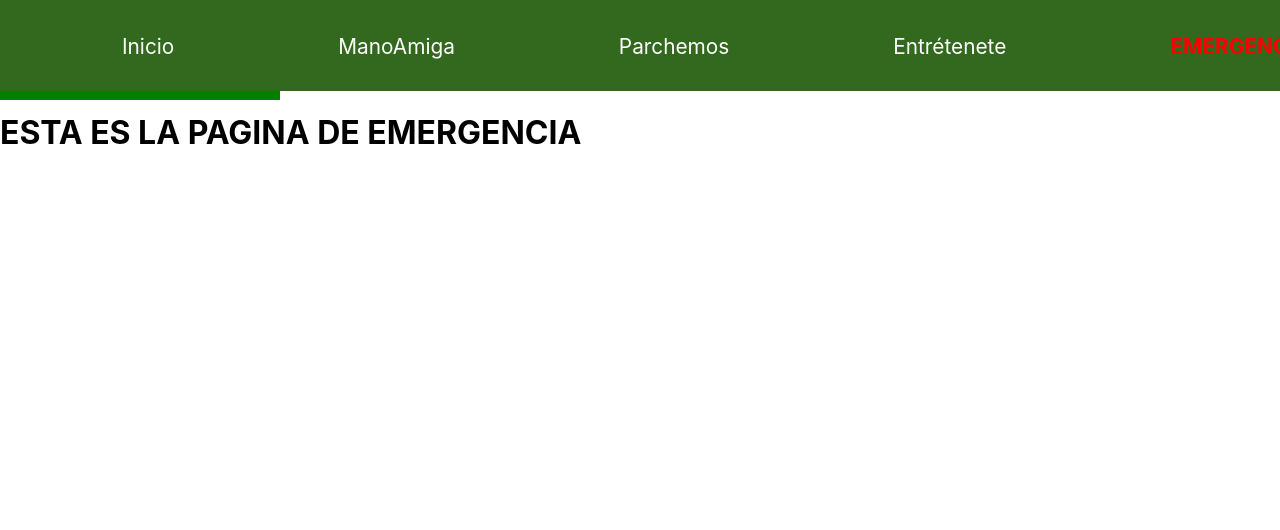
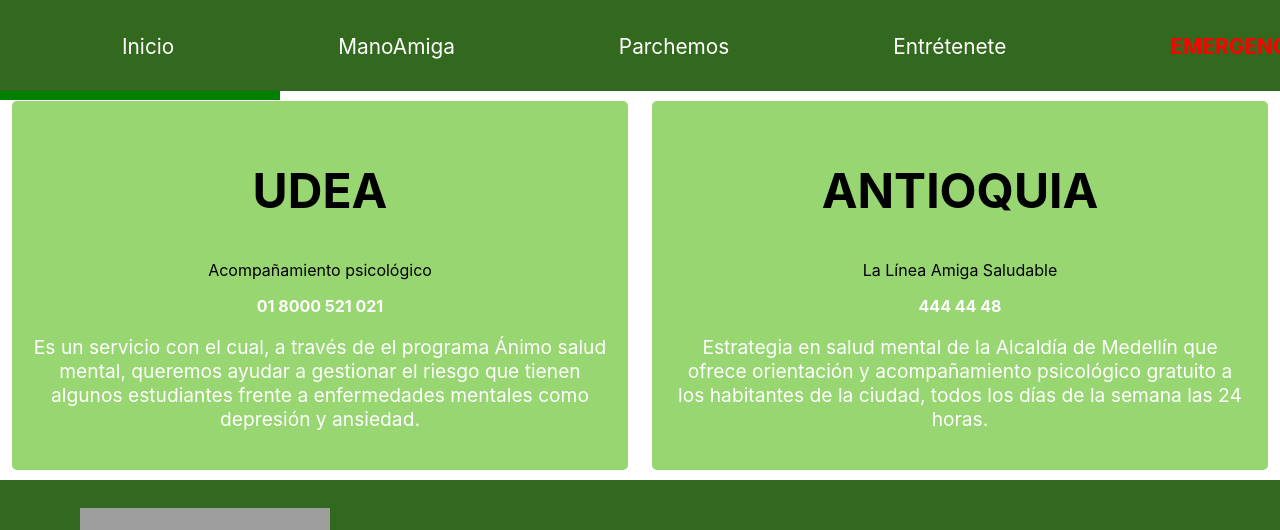
Before and after one commit to Mi-Salud-Mental-Importa/frontEnd, a React (Create React App) app: page /Emergencia in a window 1280 px wide. Shown: the top 530 px of the page. Built offline with nearby package versions, Linux system fonts and the light colour scheme; grey boxes are pictures that could not be loaded.

Commit message:
Emergency js done
Sección de emergencia acabada

```diff
--- a/package.json
+++ b/package.json
@@ -8,8 +8,8 @@
     "@testing-library/user-event": "^13.5.0",
     "react": "^18.2.0",
     "react-dom": "^18.2.0",
-    "react-router-dom": "^6.16.0",
-    "react-scripts": "5.0.1",
+    "react-router-dom": "^6.17.0",
+    "react-scripts": "^5.0.1",
     "styled-components": "^6.0.8",
     "web-vitals": "^2.1.4"
   },
--- a/src/pages/Emergencia.js
+++ b/src/pages/Emergencia.js
@@ -2,13 +2,64 @@
 import Navbar from "../components/Navbar";
 import Footer from "../components/Footer";
 import Body from "../components/Body";
+import styled from 'styled-components';
+
+const greenColor = '#97D671';
+
+const Container = styled.div`
+  display: flex;
+  justify-content: space-around;
+`;
+
+const GreenBox = styled.div`
+  background-color: ${greenColor};
+  padding: 20px;
+  color: black;
+  border-radius: 5px;
+  width: 45%;
+  margin: 10px;
+  text-align: center;
+`;
+
+const Text = styled.p`
+  font-size: 1.2rem;
+  color: white;
+`;
+
+const Heading = styled.h2`
+  font-size: 48px;
+  font-weight: bold;
+  color: black;
+`;
+
+const PhoneNumber = styled.p`
+  color: white;
+  font-weight: bold; /* Texto en negrilla */
+`;
+
 
 function Emergencia() {
     return(
         <>
             <Navbar></Navbar>
-            <h1>ESTA ES LA PAGINA DE EMERGENCIA</h1>
-            <Body></Body>
+            <Container>
+      <GreenBox>
+      <Heading>UDEA</Heading>
+      <p>Acompañamiento psicológico</p>
+      <PhoneNumber>01 8000 521 021</PhoneNumber>
+        <Text>
+          Es un servicio con el cual, a través de el programa Ánimo salud mental, queremos ayudar a gestionar el riesgo que tienen algunos estudiantes frente a enfermedades mentales como depresión y ansiedad.
+        </Text>
+      </GreenBox>
+      <GreenBox>
+      <Heading>ANTIOQUIA</Heading>
+        <p>La Línea Amiga Saludable</p>
+        <PhoneNumber>444 44 48</PhoneNumber>
+        <Text>
+          Estrategia en salud mental de la Alcaldía de Medellín que ofrece orientación y acompañamiento psicológico gratuito a los habitantes de la ciudad, todos los días de la semana las 24 horas.
+        </Text>
+      </GreenBox>
+    </Container>
             <Footer></Footer>
         </>
     );
```
Also changed, not shown: 1 other file (tests, documents, lock files or other folders).
